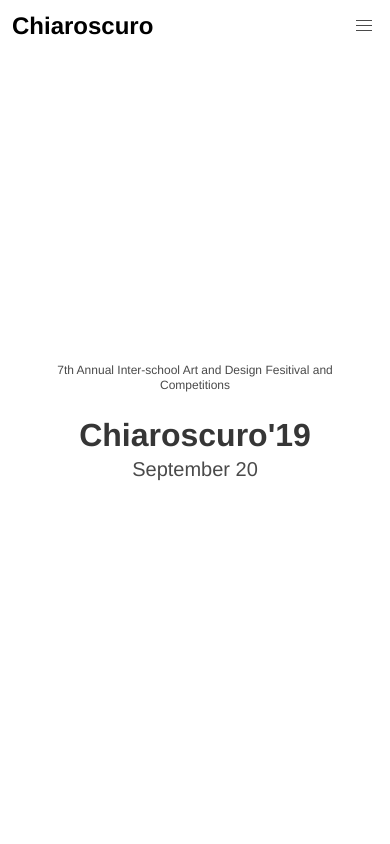
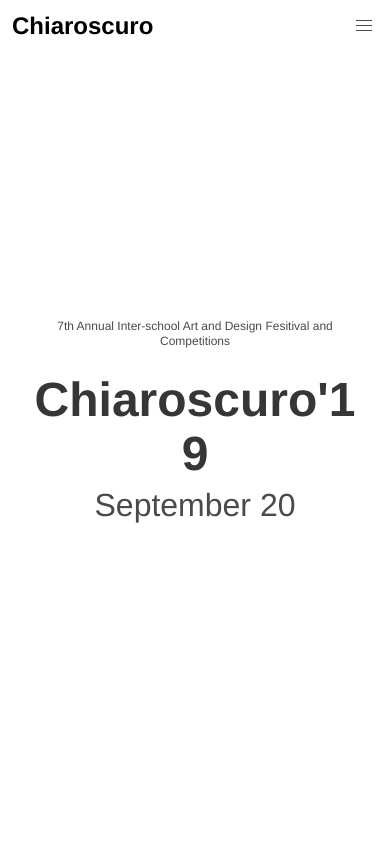
Before and after one commit to nikhilhenry/chiarsocuro, a Vue app: page /#/ in a window 390 px wide. Shown: the top 844 px of the page. Built offline with nearby package versions, Linux system fonts and the light colour scheme.

Commit message:
make it responsive

```diff
--- a/src/components/Hero.vue
+++ b/src/components/Hero.vue
@@ -3,9 +3,9 @@
   <section class="hero is-fullheight">
     <div class="hero-body">
     <div class="container has-text-centered">
-      <p class="subtitle is-5-tablet is-size-7-mobile is-spaced">7th Annual Inter-school Art and Design Fesitival and Competitions</p>
-      <p class="title is-1-tablet">Chiaroscuro'19</p>
-      <p class="subtitle is-3-tablet">September 20</p>
+      <p class="subtitle is-5 is-size-7-mobile is-spaced">7th Annual Inter-school Art and Design Fesitival and Competitions</p>
+      <p class="title is-1">Chiaroscuro'19</p>
+      <p class="subtitle is-3">September 20</p>
     </div>
     </div>
   </section>
```
